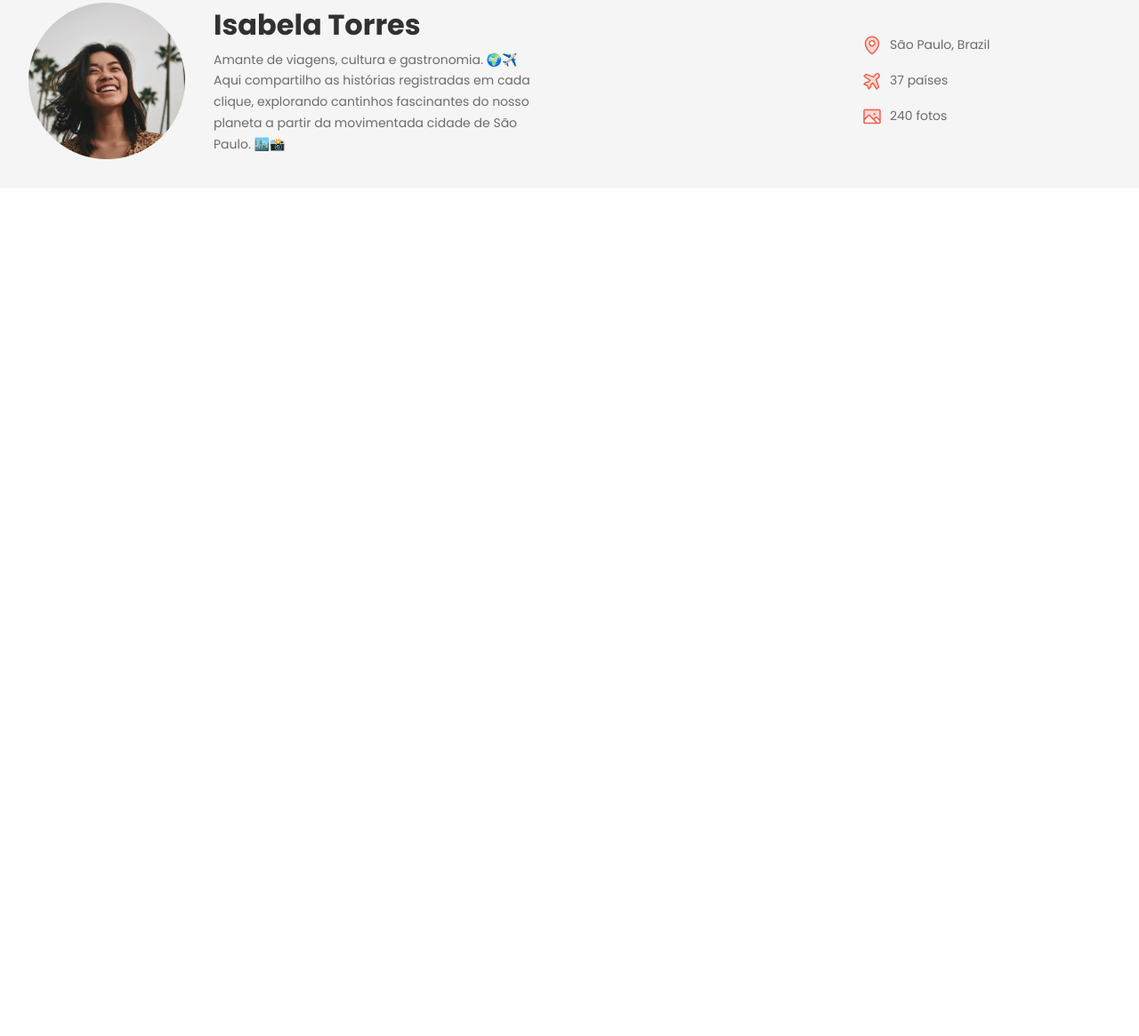
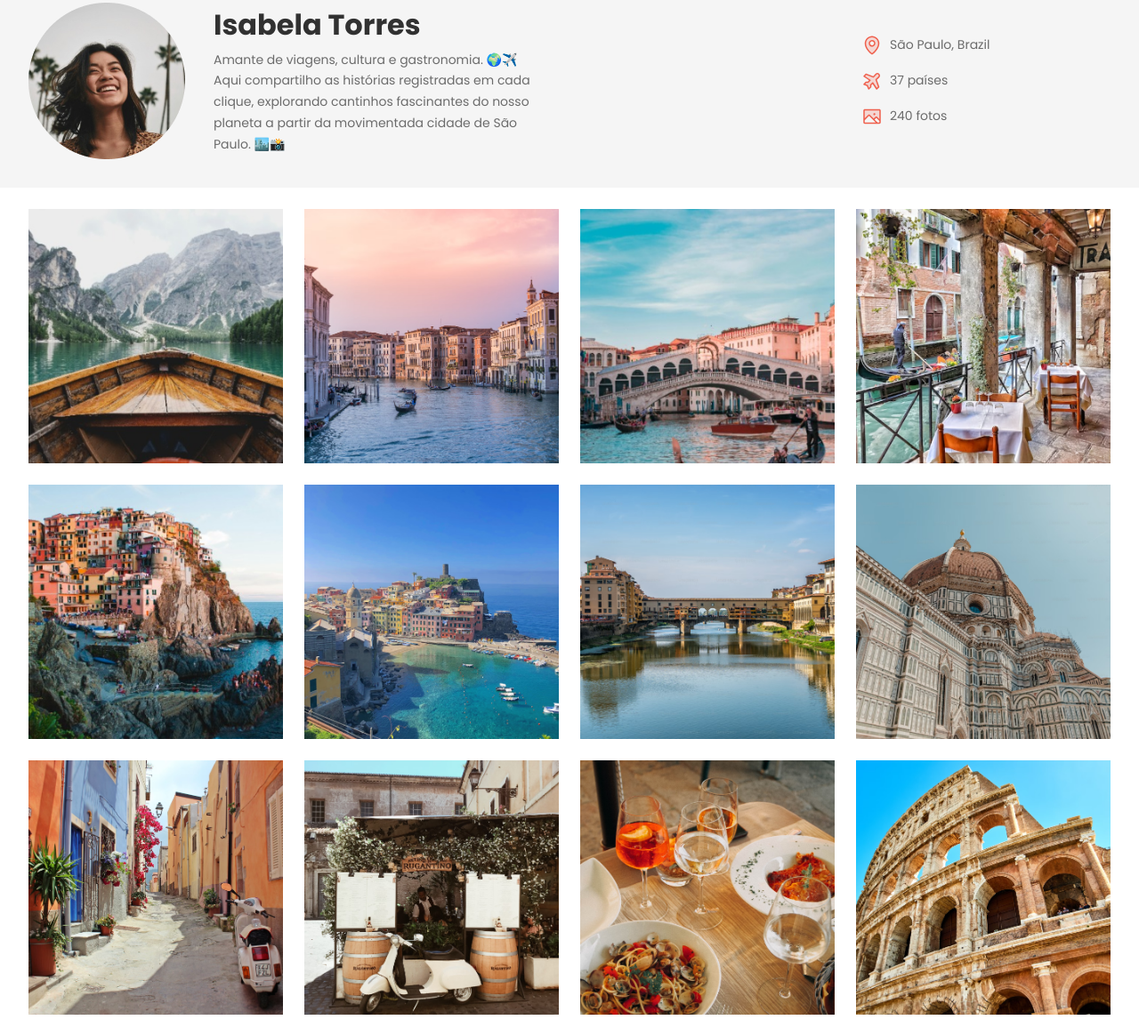
Before and after one commit to Romulo-Sousaa/Projeto-perfil-de-viagens, a plain HTML site: page index.html in a window 1280 px wide. Shown: the part 125-1290 px from the top of the page at 89% size. Before the commit the page ends 800 px from the top, so only its background shows below. Drawn offline with Linux system fonts and the light colour scheme; a web font is replaced by a local one.

Commit message:
main gallery

```diff
--- a/index.html
+++ b/index.html
@@ -56,5 +56,19 @@
             </div>
         </header>
     </div>
+    <main class="container">
+        <img src="assets/images/Image 01.png" alt="...">
+        <img src="assets/images/Image 02.png" alt="...">
+        <img src="assets/images/Image 03.png" alt="...">
+        <img src="assets/images/Image 04.png" alt="...">
+        <img src="assets/images/Image 05.png" alt="...">
+        <img src="assets/images/Image 06.png" alt="...">
+        <img src="assets/images/Image 07.png" alt="...">
+        <img src="assets/images/Image 08.png" alt="...">
+        <img src="assets/images/Image 09.png" alt="...">
+        <img src="assets/images/Image 10.png" alt="...">
+        <img src="assets/images/Image 11.png" alt="...">
+        <img src="assets/images/Image 12.png" alt="...">
+    </main>
 </body>
 </html>
--- a/styles/index.css
+++ b/styles/index.css
@@ -1,3 +1,4 @@
 @import url(global.css);
 @import url(nav.css);
 @import url(header.css);
+@import url(main.css);
--- /dev/null
+++ b/styles/main.css
@@ -0,0 +1,11 @@
+main {
+    display: flex;
+    flex-wrap: wrap;
+    gap: 24px;
+    padding-block: 24px;
+}
+
+main img {
+    width: 286px;
+    width: 286px;
+}
```
